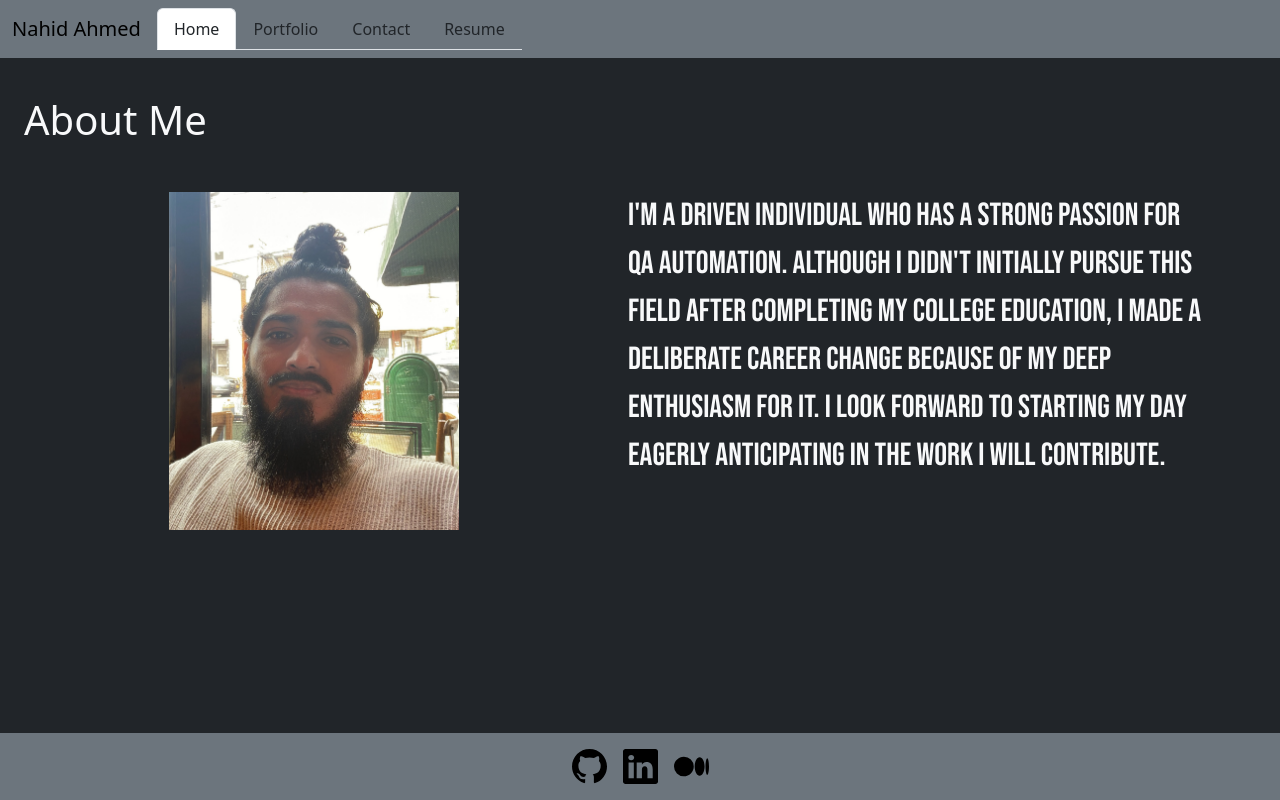
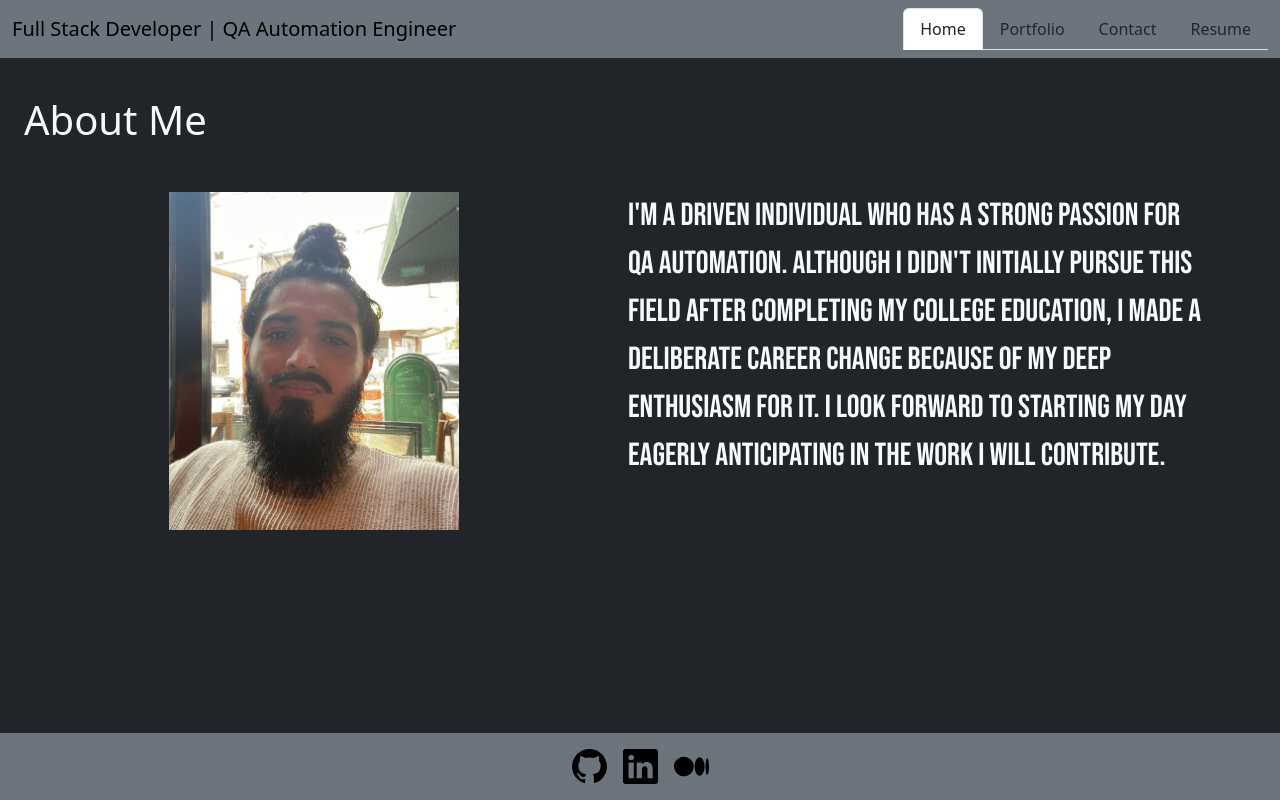
Before and after one commit to nahidahmed92/Nahid-Ahmed-s-Portfolio, a React (Vite) app: page / in a window 1280 px wide. Built offline with nearby package versions, Linux system fonts and the light colour scheme; a web font is replaced by a local one.

Commit message:
comment collapsable navbar

```diff
--- a/src/components/Header.jsx
+++ b/src/components/Header.jsx
@@ -36,11 +36,11 @@ export default function Header() {
     <>
       <header className="fixed-top" id="header">
         <nav className="navbar navbar-expand-lg bg-secondary text-light">
-          <div className="container-fluid">
+          <div className="container-fluid d-flex justify-content-between">
             <a className="navbar-brand" href="/">
-              Nahid Ahmed
+              Full Stack Developer | QA Automation Engineer
             </a>
-            <button
+            {/* <button
               className="navbar-toggler"
               type="button"
               data-bs-toggle="collapse"
@@ -49,8 +49,8 @@ export default function Header() {
               aria-expanded="false"
               aria-label="Toggle navigation">
               <span className="navbar-toggler-icon"></span>
-            </button>
-            <div className="collapse navbar-collapse" id="navbarSupportedContent">
+            </button> */}
+            <div className="" id="navbarSupportedContent">
               <ul className="nav nav-tabs" id="myTab" role="tablist">
                 <li className="nav-item" role="presentation">
                   <a
```
